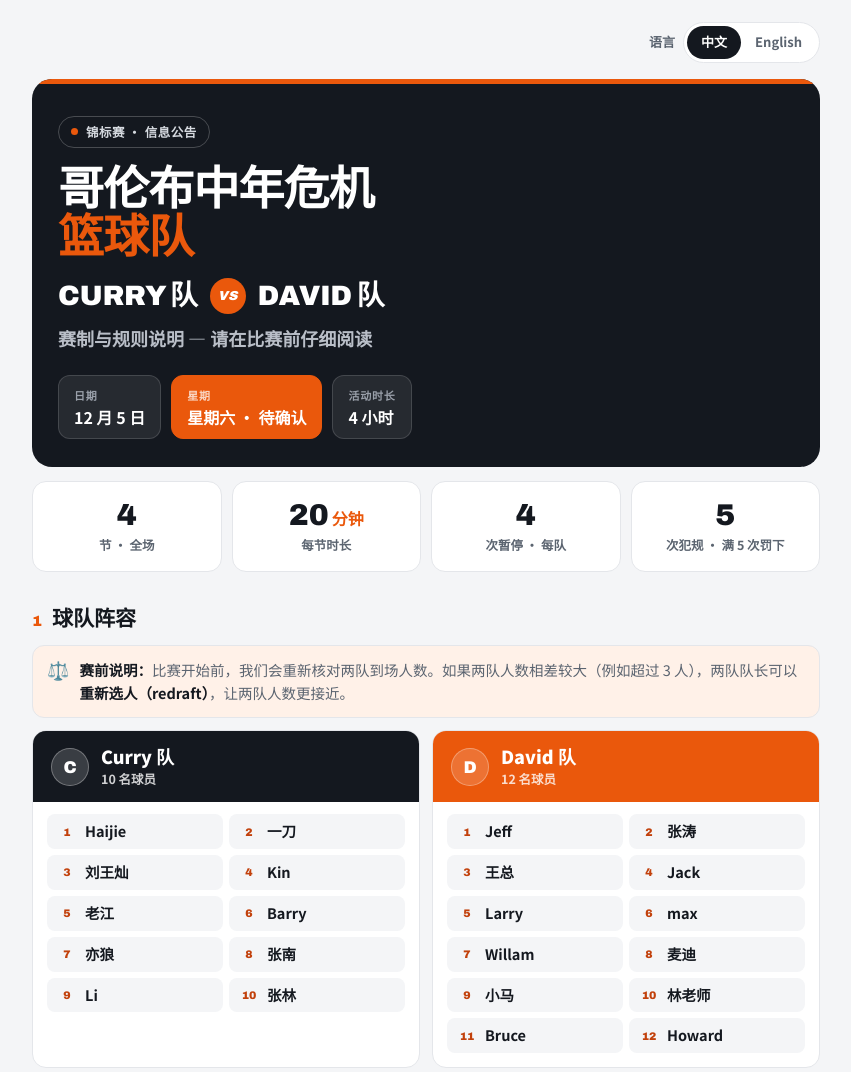
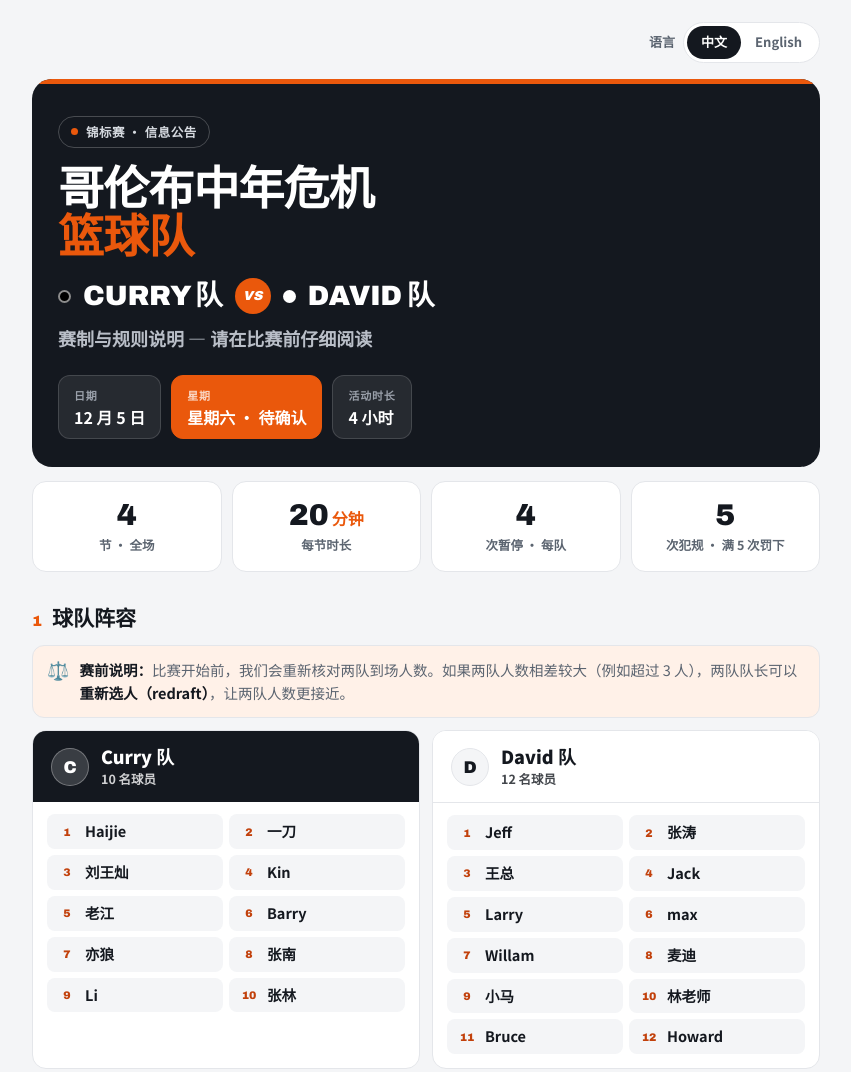
Before and after one commit to haijiezhen-bit/basketball-league-schedule, a plain HTML site: page tournament/index.html in a window 1280 px wide. Shown: the top 1072 px of the page, without its empty margins (214-1065 px from the left). Drawn offline with Linux system fonts and the light colour scheme.

Commit message:
Update tournament flyer page

```diff
--- a/tournament/index.html
+++ b/tournament/index.html
@@ -75,6 +75,9 @@
   .matchup{display:flex;align-items:center;gap:12px;flex-wrap:wrap;margin:16px 0 10px}
   .matchup .team{font-family:"Archivo","Noto Sans SC",sans-serif;font-weight:900;font-size:clamp(20px,4.5vw,28px);line-height:1;letter-spacing:-.01em;text-transform:uppercase;color:#fff}
   .matchup .vs{flex:none;display:inline-flex;align-items:center;justify-content:center;width:36px;height:36px;border-radius:50%;background:var(--accent);color:var(--on-accent);font-family:"Archivo",sans-serif;font-weight:900;font-size:13px;font-style:italic}
+  .jersey{width:13px;height:13px;border-radius:50%;flex:none}
+  .jersey.black{background:#000;border:2px solid rgba(255,255,255,.55)}
+  .jersey.white{background:#fff;border:2px solid rgba(255,255,255,.55)}
   .hero-sub{font-size:clamp(15px,3.2vw,18px);font-weight:600;margin:0;color:#b9bec7}
   .date-row{display:flex;flex-wrap:wrap;gap:10px;margin-top:22px}
   .date-pill{background:rgba(255,255,255,.08);border:1px solid rgba(255,255,255,.14);border-radius:12px;padding:11px 15px;min-width:0}
@@ -104,7 +107,8 @@
   .roster-card{background:var(--paper);border:1px solid var(--line);border-radius:var(--radius);overflow:hidden}
   .roster-head{padding:15px 18px 13px;display:flex;align-items:center;gap:12px}
   .roster-head.curry{background:var(--dark-2);color:#fff}
-  .roster-head.david{background:var(--accent);color:var(--on-accent)}
+  .roster-head.david{background:#ffffff;color:#14181f;border-bottom:1px solid var(--line)}
+  .roster-head.david .badge{background:#f4f5f7;border-color:#e4e6ea;color:#14181f}
   .roster-head .badge{flex:none;width:38px;height:38px;border-radius:50%;display:flex;align-items:center;justify-content:center;font-family:"Archivo",sans-serif;font-weight:900;font-size:17px;background:rgba(255,255,255,.16);border:1.5px solid rgba(255,255,255,.3)}
   .roster-head h3{margin:0;font-size:18px;line-height:1.2;font-weight:900}
   .roster-head p{margin:2px 0 0;font-size:12.5px;opacity:.8;font-weight:600}
@@ -211,7 +215,7 @@
     <div class="hero-inner">
       <span class="hero-kicker"><span class="dot"></span><span data-zh="锦标赛 · 信息公告" data-en="Tournament · Info Flyer">锦标赛 · 信息公告</span></span>
       <h1 class="tournament-name" data-zh="哥伦布中年危机<br><span class='accent'>篮球队</span>" data-en="Columbus Middle Age Crisis<br><span class='accent'>Basketball Group</span>">哥伦布中年危机<br><span class="accent">篮球队</span></h1>
-      <div class="matchup" role="heading" aria-level="2" data-zh="<span class='team'>Curry 队</span><span class='vs'>VS</span><span class='team'>David 队</span>" data-en="<span class='team'>Team Curry</span><span class='vs'>VS</span><span class='team'>Team David</span>"><span class="team">Curry 队</span><span class="vs">VS</span><span class="team">David 队</span></div>
+      <div class="matchup" role="heading" aria-level="2" data-zh="<span class='jersey black'></span><span class='team'>Curry 队</span><span class='vs'>VS</span><span class='jersey white'></span><span class='team'>David 队</span>" data-en="<span class='jersey black'></span><span class='team'>Team Curry</span><span class='vs'>VS</span><span class='jersey white'></span><span class='team'>Team David</span>"><span class="jersey black"></span><span class="team">Curry 队</span><span class="vs">VS</span><span class="jersey white"></span><span class="team">David 队</span></div>
       <p class="hero-sub" data-zh="赛制与规则说明 — 请在比赛前仔细阅读" data-en="Format &amp; rules — please read before game day">赛制与规则说明 — 请在比赛前仔细阅读</p>
       <div class="date-row">
         <div class="date-pill">
```
